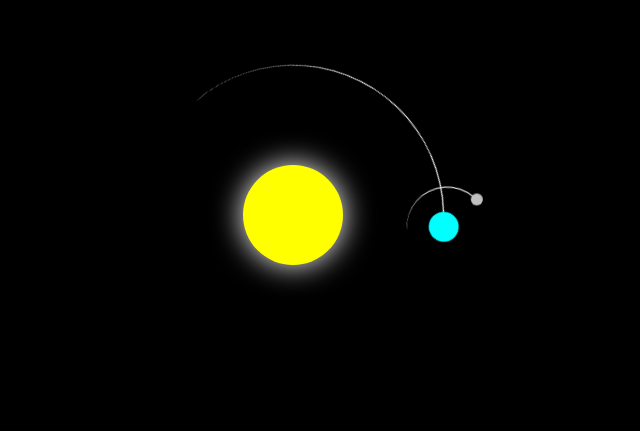
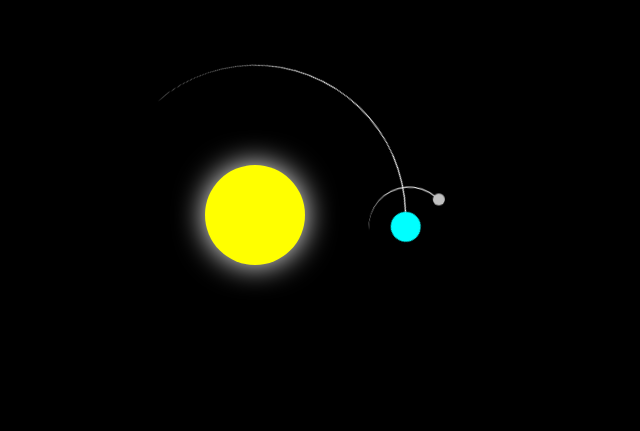
Before and after one commit to chetanrajput00000/Orbit, a plain HTML site: page index.html in a window 1280 px wide. Shown: the part 185-616 px from the top of the page, without its empty margins (9-649 px from the left). Drawn offline with Linux system fonts and the light colour scheme.

Commit message:
Update style.css

```diff
--- a/style.css
+++ b/style.css
@@ -12,7 +12,7 @@ body {
     width: 40em;
     height: 40em;
     position: relative;
-    margin-left: 8%;
+    margin-left: 5%;
 }
 
 .sun {
```
